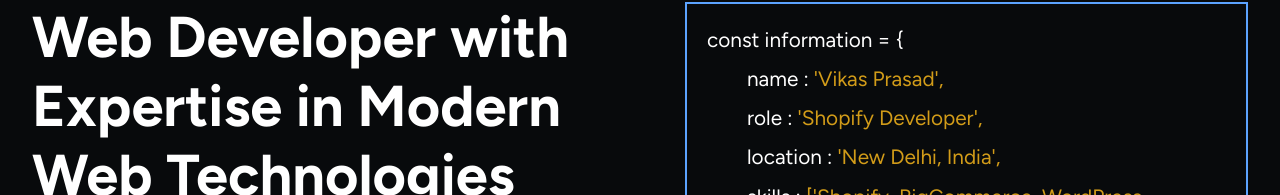
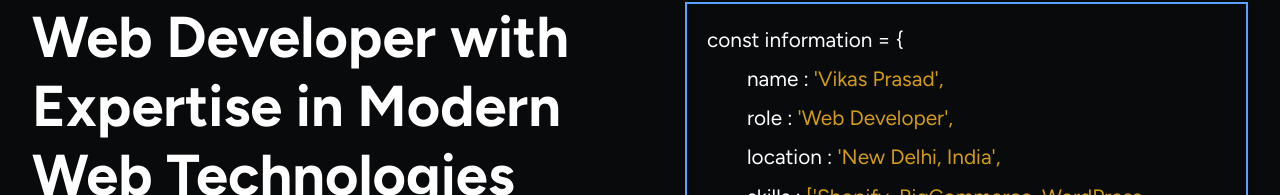
Before and after one commit to vikas2903/portfolio-, a React (Vite) app: page / in a window 1280 px wide. Shown: the part 183-378 px from the top of the page. Built offline with nearby package versions, Linux system fonts and the light colour scheme; a web font is replaced by a local one.

Commit message:
pushed app.css changeds

```diff
--- a/src/components/Herobanner.jsx
+++ b/src/components/Herobanner.jsx
@@ -23,7 +23,7 @@
            <div className="info-wrapper glowing-border">
             <div className="info-item info-item-1"><p>{`const information = {`}</p></div>
             <div className="info-item info-item-2"><p>name : <span>'Vikas Prasad',</span></p></div>
-            <div className="info-item info-item-3"><p>role : <span>'Shopify Developer',</span></p></div>
+            <div className="info-item info-item-3"><p>role : <span>'Web Developer',</span></p></div>
             <div className="info-item info-item-4"><p>location : <span>'New Delhi, India',</span></p></div>
             <div className="info-item info-item-5"><p>skills : <span>['Shopify, BigCommerce, WordPress, Reactjs'],</span></p></div>
             <div className="info-item info-item-6"><p>experienceYears  : <span>'2.8 year',</span></p></div>
```
